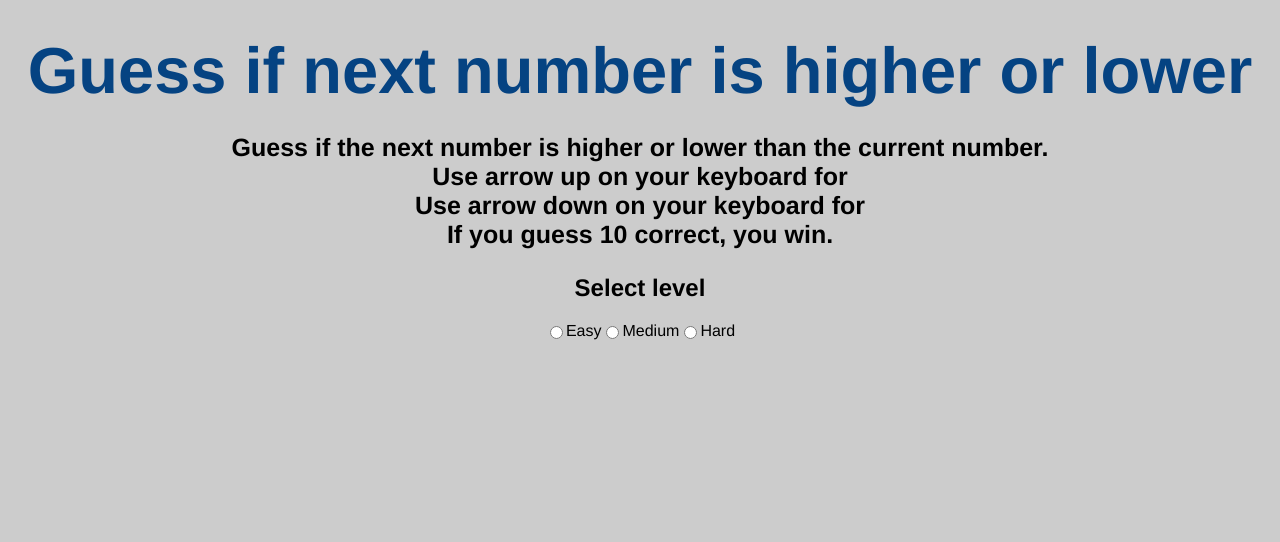
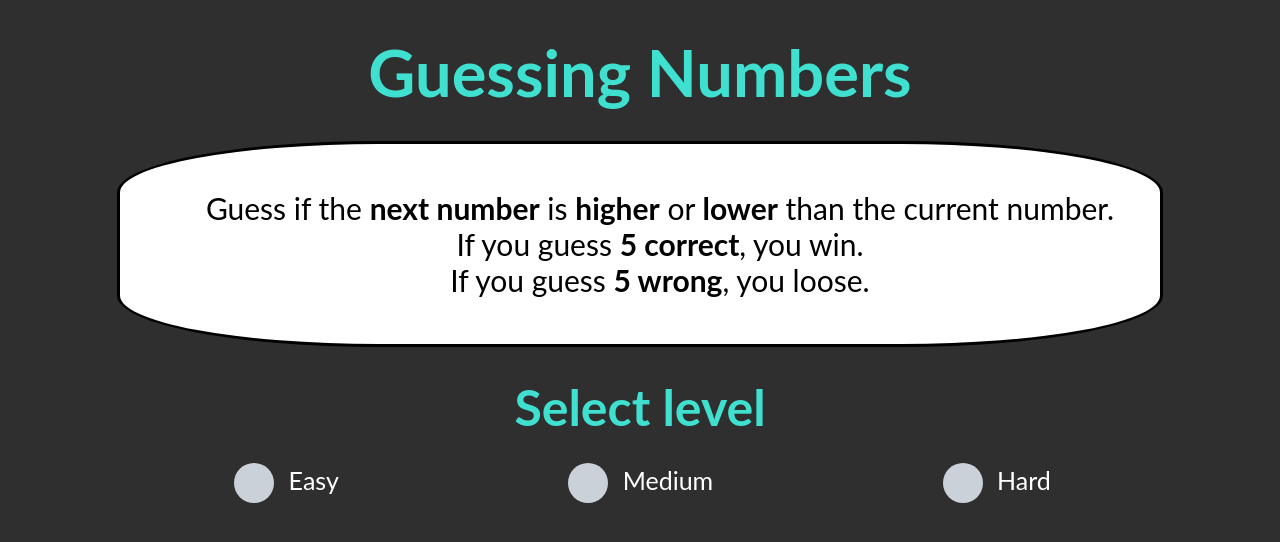
Before and after one commit to dkbobenn/Guessing-Numbers, a plain HTML site: page index.html in a window 1280 px wide. Drawn offline with Linux system fonts and the light colour scheme.

Commit message:
styling added

```diff
--- a/game.js
+++ b/game.js
@@ -20,7 +20,6 @@ let highlowerButtons = document.getElementById("highlower-buttons");
 let introSection = document.getElementById("intro");
 let endGamepopup =  document.getElementById("end-game");
 
-gameBoard.hidden = true;
 
 levelEasyButton.onclick = () => {
 
@@ -30,7 +29,6 @@ levelHardButton.checked = false;
    clearNumber.innerHTML = '';
    correctAnswers = 0;
    wrongAnswers = 0;
-
    userInputMax = 50;
 };
 
@@ -42,7 +40,6 @@ levelMediumButton.onclick = () => {
   clearNumber.innerHTML = '';
   correctAnswers = 0;
   wrongAnswers = 0;
-
   userInputMax = 25;
 };
 
@@ -54,7 +51,6 @@ levelMediumButton.onclick = () => {
   clearNumber.innerHTML = '';
   correctAnswers = 0;
   wrongAnswers = 0;
-
   userInputMax = 10;
 };
 
@@ -84,7 +80,6 @@ levelMediumButton.onclick = () => {
 //Get the next number
  function writeNextNumber() {
    prevNumber = randomNumber
-
    randomNumber = getRandomInt(userInputMin, userInputMax, prevNumber)
    const newNumber = document.getElementById('number')
    newNumber.innerHTML = `${randomNumber}`
--- a/index.html
+++ b/index.html
@@ -5,30 +5,34 @@
     <meta name="viewport" content="width=device-width, initial-scale=1.0" />
     <meta http-equiv="X-UA-Compatible" content="ie=edge" />
     <link rel="stylesheet" href="style.css" />
-    <title>Guess Next Number</title>
+    <title>Guessing Game</title>
   </head>
   <body id='body'>
 
     <section id='intro'>
-        <h1>Guess if next number is higher or lower</h1>
-        <p class='text'><strong>
-            Guess if the next number is higher or lower than the current number. <br>
-            Use arrow up on your keyboard for <br>
-            Use arrow down on your keyboard for <br>
-            If you guess 10 correct, you win.</strong>
-            </p>
+        <h1>Guessing Numbers</h1>
+
+          <ul class='text'>
+          <li>Guess if the <strong>next number</strong> is <strong>higher</strong> or <strong>lower</strong> than the current number.</li>
+          <li>If you guess <strong>5 correct</strong>, you win.</li>
+          <li>If you guess <strong>5 wrong</strong>, you loose.</li>
+          </ul>
         <h2>Select level</h2>
+
         <div class='radio-btn'>
-        <input type="radio" id="level-button1">
-        <label for="easy">Easy</label><br>
-        <input type="radio" id="level-button2">
-        <label for="medium">Medium</label><br>
-        <input type="radio" id="level-button3">
-        <label for="javascript">Hard</label>
+        <label for="easy">
+          <input type="radio" id="level-button1" class="option-input radio">
+          Easy
+        </label>
+        <label for="medium">
+          <input type="radio" id="level-button2" class="option-input radio">
+         Medium</label>
+         <label for="Hard">
+          <input type="radio" id="level-button3" class="option-input radio">
+          Hard</label>
       </div>
 
     </section>
-
     <section id="game-board">
       <div class='play-buttons'>
         <button id="start-button" type="button">Start Game</button>
@@ -37,7 +41,14 @@
         <button id='gamebutton-lower'>Lower</button>
       </div>
       </div>
-      <div id='random-number'></div>
+      <div class='container'>
+      <div id='random-number'>
+      </div>
+      <div class='score-trackers'>
+      <p id='score-tracker'>Correct Answers = <span>0</span></p>
+      <p id= 'score-tracker'>Wrong Answers = <span>0</span></p>
+    </div>
+    </div>
     </section>
 
 
--- a/style.css
+++ b/style.css
@@ -1,31 +1,51 @@
+
+
 body {
-  font-family: 'Helvetica Neue', Helvetica, Arial, sans-serif;
-	background: rgba(0,0,0,.2);
   text-align: center;
   display: flex;
   flex-direction: column;
   align-items: center;
+  font-family: 'Lato', sans-serif;
+  background: #2f2f2f;
+
 }
 
 h1 {
     font-size: 65px;
-    color: rgba(5, 67, 130, 10);
     margin-top: 25px;
     margin-bottom: 5px;
+    color: #40e0d0;
 }
 #intro {
   text-align: center;
 
 }
-.radio-btn {
-  display: flex;
-  flex-direction: row;
-  justify-content: center;
+h2 {
+ color: #40e0d0;
+  font-size: 50px;
+  margin-bottom: 10px;
+  margin-top: 15px;
 }
 
   .text {
-      font-size: 25px;
+      border-style: solid;
+      text-align: center;
+      list-style: none;
+      border-radius: 25%;
+      height: 200px;
+      width: 1000px;
+      font-size: 30px;
+     display: flex;
+     flex-direction: column;
+     justify-content: center;
+     align-items: center;
+     background-color: white;
   }
+
+  #intro-list {
+    list-style: none;
+  }
+
   #game-board {
      text-align: center;
      margin-top: 10px;
@@ -33,10 +53,12 @@ h1 {
      flex-direction: column;
      align-items: center;
      display: none;
+     background: #2f2f2f;
+     height: 900px;
   }
 
 .play-buttons {
- margin-top: 10px;
+ margin-top: 40px;
  padding: 10px;
  color: white;
  display: flex;
@@ -46,7 +68,7 @@ h1 {
 #start-button {
   margin: 5px;
   font-size: 60px;
-  background-color:rgb(5, 67, 130);
+  background-color: #40e0d0;
   color: #fff;
   padding: 20px 40px;
   border: 0;
@@ -55,9 +77,9 @@ h1 {
 
 }
 #gamebutton-higher {
-  margin: 5px;
+  margin: 10px;
   font-size: 60px;
-  background-color:rgb(93, 178, 16);
+  background-color:#00FFFF;
   color: white;
   padding: 20px 40px;
   border: 0;
@@ -66,9 +88,9 @@ h1 {
 
 }
 #gamebutton-lower {
-  margin: 5px;
+  margin: 10px;
   font-size: 60px;
-  background-color:rgb(178, 16, 58);
+  background-color: #00FFFF;
   color: white;
   padding: 20px 40px;
   border: 0;
@@ -81,17 +103,35 @@ h1 {
   width: 880px;
   height: 300px;
   font-size: 85px;
-  margin-top: 5px;
+  margin-top: 40px;
   padding: 10px;
   color: white;
-  background-color: rgb(5, 67, 130);
+  background: #2f2f2f;
 }
+
 #number {
   font-size: 300px;
   color: white;
+  margin-left: 300px;
 }
+
 #highlower-buttons {
   display: none;
+}
+.container {
+  display: flex;
+  flex-direction: row;
+  justify-content: center;
+  align-items: center;
+}
+.score-trackers {
+  display: flex;
+  flex-direction: column;
+  margin-top: 80px;
+}
+#score-tracker {
+  color: white;
+  font-size: 35px;;
 }
 
 
@@ -202,3 +242,87 @@ a:active {
 	position:relative;
 	top:3px;
 }
+
+.radio-btn {
+  display: flex;
+  flex-direction: row;
+  justify-content:space-around;
+  flex-wrap: wrap;
+  margin-top: 10px;
+  margin-bottom: 25px;
+  font-size: 25px;
+  color: white;
+}
+
+@keyframes click-wave {
+  0% {
+    height: 40px;
+    width: 40px;
+    opacity: 0.35;
+    position: relative;
+  }
+  100% {
+    height: 200px;
+    width: 200px;
+    margin-left: -80px;
+    margin-top: -80px;
+    opacity: 0;
+  }
+}
+
+.option-input {
+  -webkit-appearance: none;
+  -moz-appearance: none;
+  -ms-appearance: none;
+  -o-appearance: none;
+  appearance: none;
+  position: relative;
+  top: 13.33333px;
+  right: 0;
+  bottom: 0;
+  left: 0;
+  height: 40px;
+  width: 40px;
+  transition: all 0.15s ease-out 0s;
+  background: #cbd1d8;
+  border: none;
+  color: #fff;
+  cursor: pointer;
+  display: inline-block;
+  margin-right: 0.5rem;
+  outline: none;
+  position: relative;
+  z-index: 1000;
+}
+.option-input:hover {
+  background: #9faab7;
+}
+.option-input:checked {
+  background: #40e0d0;
+}
+.option-input:checked::before {
+  height: 40px;
+  width: 40px;
+  position: absolute;
+  content: '✔';
+  display: inline-block;
+  font-size: 26.66667px;
+  text-align: center;
+  line-height: 40px;
+}
+.option-input:checked::after {
+  -webkit-animation: click-wave 0.65s;
+  -moz-animation: click-wave 0.65s;
+  animation: click-wave 0.65s;
+  background: #40e0d0;
+  content: '';
+  display: block;
+  position: relative;
+  z-index: 100;
+}
+.option-input.radio {
+  border-radius: 50%;
+}
+.option-input.radio::after {
+  border-radius: 50%;
+}
```
Lines whose indentation alone changed are shown as unchanged.
